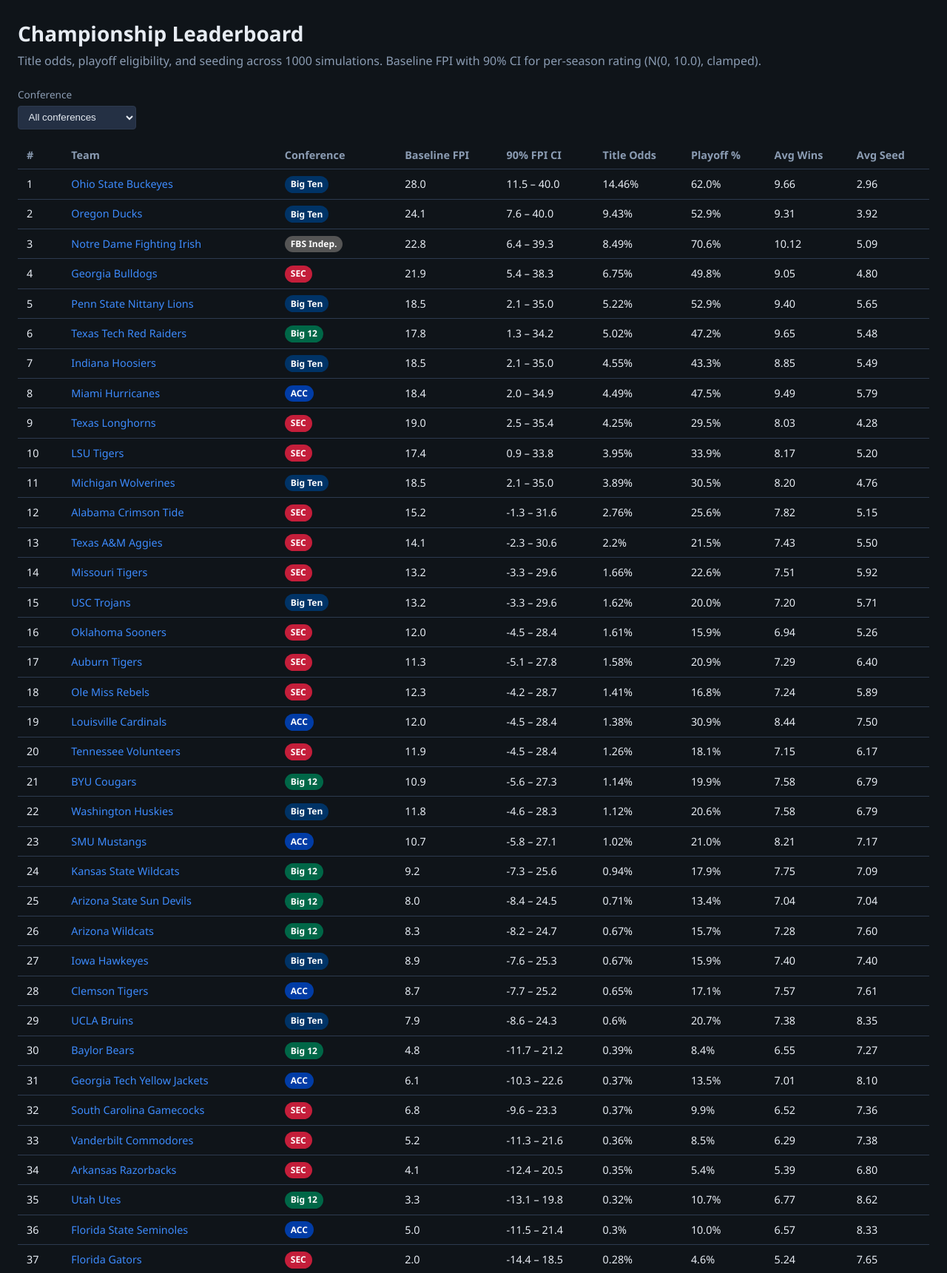
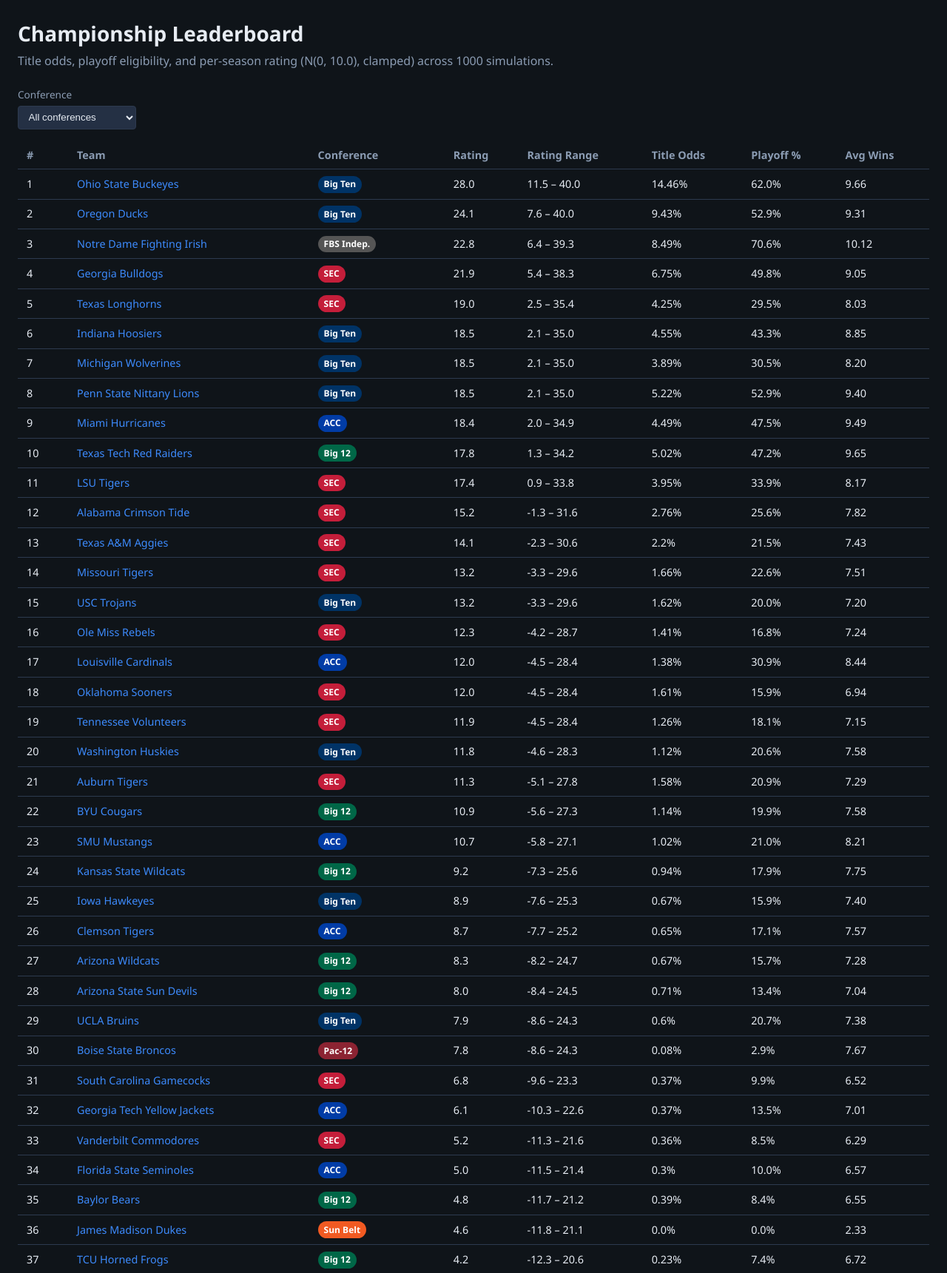
Before and after one commit to tripleaendermikal/cfb-viewer, a Flask app: page / in a window 1280 px wide. Shown: the part 51-1772 px from the top of the page at 74% size. Run offline with Flask 3, Linux system fonts and the light colour scheme.

Commit message:
Simplify viewer tables and sort leaderboard by Rating.
Rename leaderboard FPI columns, drop Avg Seed, sort by baseline rating, trim Compare and Last Year stats.

```diff
--- a/app.py
+++ b/app.py
@@ -151,7 +151,14 @@ def create_app() -> Flask:
     @app.route("/")
     def leaderboard():
         conf_filter = request.args.get("conference", "").strip()
-        rows = store.fbs_leaderboard
+        rows = sorted(
+            store.fbs_leaderboard,
+            key=lambda r: (
+                r.get("baseline_fpi") is None,
+                -(r.get("baseline_fpi") if r.get("baseline_fpi") is not None else -999),
+                r.get("team_name", "").lower(),
+            ),
+        )
         if conf_filter:
             rows = [r for r in rows if r.get("conference") == conf_filter]
         return render_template(
--- a/templates/compare.html
+++ b/templates/compare.html
@@ -5,7 +5,7 @@
 {% endblock %}
 {% block content %}
 <h1>Compare Teams</h1>
-<p class="subtitle">Select 2–4 teams to compare win distributions and playoff metrics</p>
+<p class="subtitle">Select 2–4 teams to compare win distributions, title odds, and eligibility</p>
 
 <form class="filters" method="get" id="compareForm">
   <div class="team-picker" id="teamPicker">
@@ -36,9 +36,7 @@
     <table class="data-table" style="margin-top:0.75rem;">
       <tr><td>Title odds</td><td class="num">{{ t.title_odds_pct }}%</td></tr>
       <tr><td>Elig %</td><td class="num">{{ t.eligibility_pct }}%</td></tr>
-      <tr><td>Playoff apps</td><td class="num">{{ t.playoff_appearances }}</td></tr>
       <tr><td>Avg wins</td><td class="num">{{ "%.2f"|format(t.avg_wins or 0) }}</td></tr>
-      <tr><td>Avg seed</td><td class="num">{% if t.playoff_appearances %}{{ "%.2f"|format(t.avg_seed_when_in) }}{% else %}—{% endif %}</td></tr>
     </table>
   </div>
   {% endfor %}
--- a/templates/leaderboard.html
+++ b/templates/leaderboard.html
@@ -2,7 +2,7 @@
 {% block title %}Leaderboard — CFB Simulation Viewer{% endblock %}
 {% block content %}
 <h1>Championship Leaderboard</h1>
-<p class="subtitle">Title odds, playoff eligibility, and seeding across {{ meta.sim_count }} simulations. Baseline FPI with 90% CI for per-season rating (N(0, {{ meta.fpi_sigma | default(10) }}), clamped).</p>
+<p class="subtitle">Title odds, playoff eligibility, and per-season rating (N(0, {{ meta.fpi_sigma | default(10) }}), clamped) across {{ meta.sim_count }} simulations.</p>
 
 <form class="filters" method="get">
   <label>
@@ -25,12 +25,11 @@
       <th data-sort="num">#</th>
       <th data-sort="text">Team</th>
       <th data-sort="text">Conference</th>
-      <th data-sort="num">Baseline FPI</th>
-      <th data-sort="num">90% FPI CI</th>
+      <th data-sort="num">Rating</th>
+      <th data-sort="num">Rating Range</th>
       <th data-sort="num">Title Odds</th>
       <th data-sort="num">Playoff %</th>
       <th data-sort="num">Avg Wins</th>
-      <th data-sort="num">Avg Seed</th>
     </tr>
   </thead>
   <tbody>
@@ -48,7 +47,7 @@
       <td class="num" data-value="{{ row.baseline_fpi if row.baseline_fpi is not none else '' }}">
         {% if row.baseline_fpi is not none %}{{ "%.1f"|format(row.baseline_fpi) }}{% else %}—{% endif %}
       </td>
-      <td class="num" data-value="{{ row.baseline_fpi if row.baseline_fpi is not none else '' }}">
+      <td class="num" data-value="{{ row.fpi_ci_low if row.fpi_ci_low is not none else '' }}">
         {% if row.fpi_ci_low is not none and row.fpi_ci_high is not none %}{{ "%.1f"|format(row.fpi_ci_low) }} – {{ "%.1f"|format(row.fpi_ci_high) }}{% else %}—{% endif %}
       </td>
       <td class="num" data-value="{{ row.title_odds_pct }}">{{ row.title_odds_pct }}%</td>
@@ -56,9 +55,6 @@
       <td class="num" data-value="{{ row.avg_wins if row.avg_wins is not none else '' }}">
         {% if row.avg_wins is not none %}{{ "%.2f"|format(row.avg_wins) }}{% else %}—{% endif %}
       </td>
-      <td class="num" data-value="{{ row.avg_seed_when_in }}">
-        {% if row.eligibility_pct %}{{ "%.2f"|format(row.avg_seed_when_in) }}{% else %}—{% endif %}
-      </td>
     </tr>
     {% endfor %}
   </tbody>
```
Also changed, not shown: export_sim_data.py (+7 -1 lines), templates/last_year.html (+2 -8 lines).
